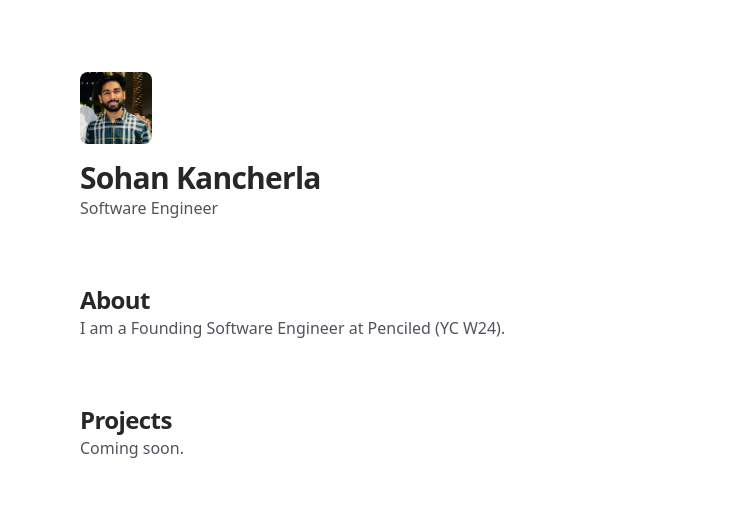
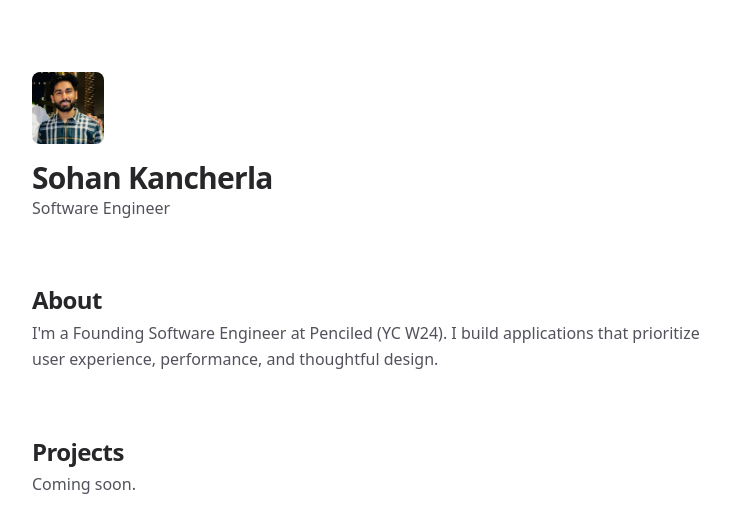
Before and after one commit to sohankancherla/portfolio, a Next.js app: page / in a window 1280 px wide. Shown: the top 532 px of the page, without its empty margins (256-986 px from the left). Built offline with nearby package versions, Linux system fonts and the light colour scheme.

Commit message:
Update about text

```diff
--- a/src/app/page.tsx
+++ b/src/app/page.tsx
@@ -2,7 +2,7 @@ import Image from "next/image";
 
 export default function Home() {
 	return (
-		<main className="p-8 w-2xl mx-auto space-y-16">
+		<main className="p-8 w-3xl mx-auto space-y-16">
 			<section className="mt-10">
 				<Image
 					src="/profile.jpg"
@@ -20,14 +20,16 @@ export default function Home() {
 			</section>
 
 			<section>
-				<h2 className="header-2">About</h2>
-				<p className="text-base text-muted-foreground">
-					I am a Founding Software Engineer at Penciled (YC W24).
+				<h2 className="header-2 mb-1">About</h2>
+				<p className="text-base text-muted-foreground leading-relaxed">
+					I'm a Founding Software Engineer at Penciled (YC W24). I build
+					applications that prioritize user experience, performance, and
+					thoughtful design.
 				</p>
 			</section>
 
 			<section>
-				<h2 className="header-2">Projects</h2>
+				<h2 className="header-2 mb-1">Projects</h2>
 				<p className="text-base text-muted-foreground">Coming soon.</p>
 			</section>
 		</main>
```
